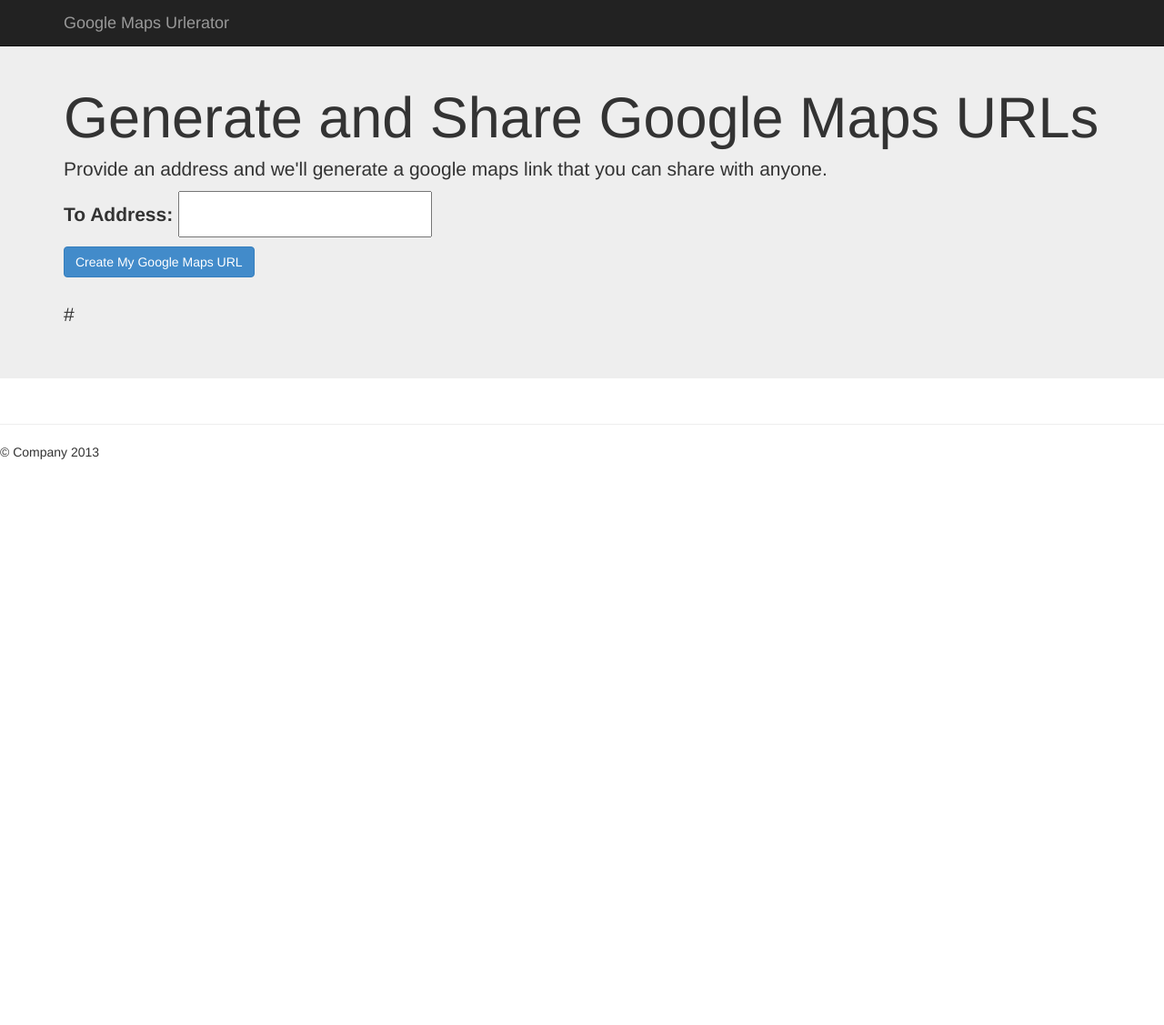
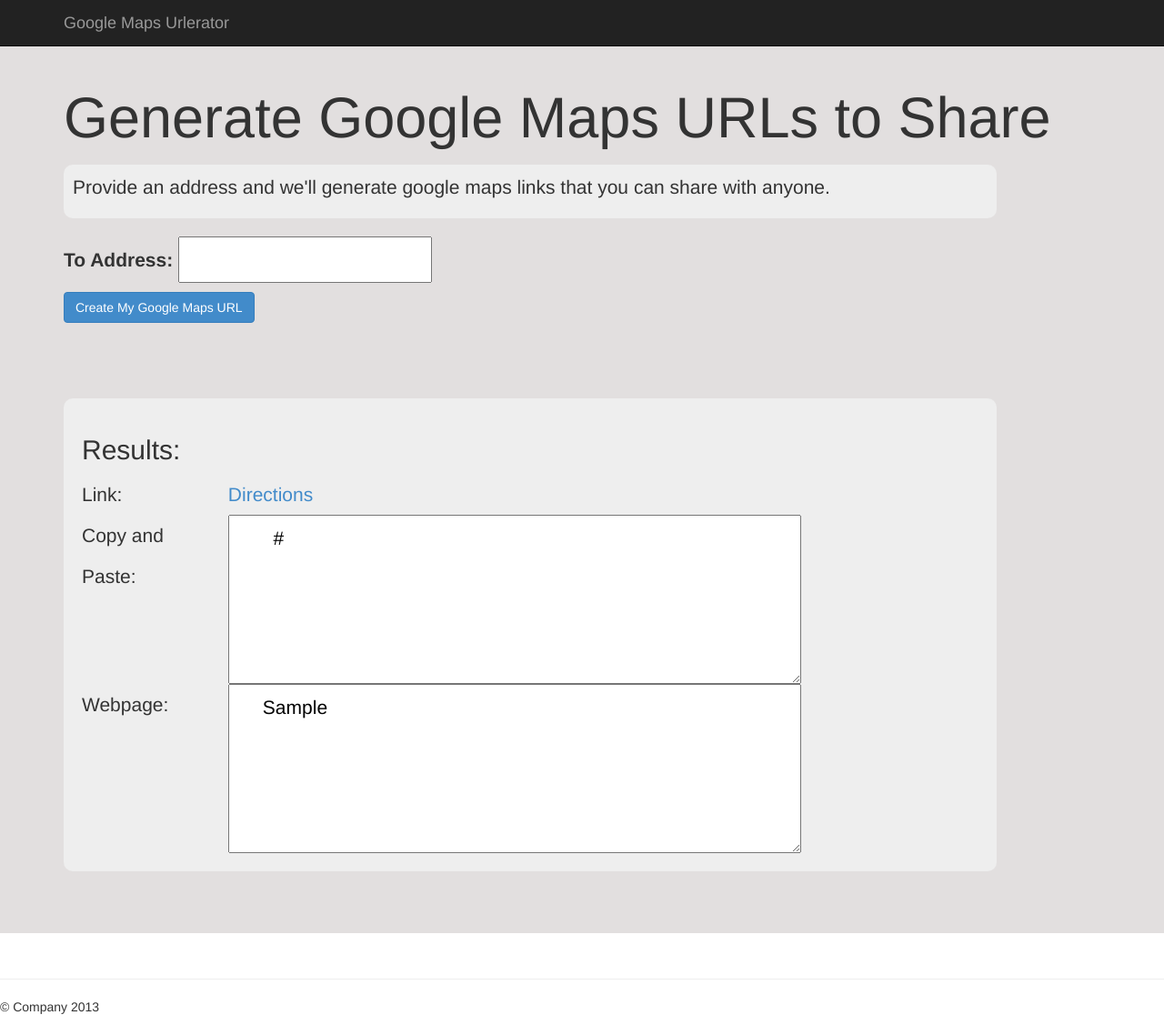
Before and after one commit to thedanotto/google-maps-urlerator, a Django app: template static/templates/home.html in a window 1280 px wide. Shown: the whole page at 91% size. Before the commit the page ends 505 px from the top, so only its background shows below. Run offline with Django 3.2, Linux system fonts and the light colour scheme; the template is opened without the code that fills it: most values are stand-ins (such as "Sample title", 1, 10 or a date in 2020); parts of the project's set-up code (start-up, migrations or seed data) failed here and were passed over; some libraries are stand-ins or nearby versions.

Commit message:
this site looks sexy now

```diff
--- a/static/static/css/custom.css
+++ b/static/static/css/custom.css
@@ -1,3 +1,30 @@
 div.jumbotron > .container {
     padding-top: 30px;
 }
+
+.jumbotron {
+    background-color: #E2DFDF;
+}
+
+.look-good {
+    width: 155px;
+    display: inline-block;
+}
+
+#diff {
+    background-color: #eeeeee;
+    padding: 10px;
+    border-radius: 10px;
+    margin: 20px 0px;
+}
+
+.output {
+    margin: 20px 0px;
+    padding: 20px;
+    border-radius: 10px;
+    background-color: #eeeeee;
+}
+
+.width-90 {
+    width: 90%;
+}
--- a/static/templates/base.html
+++ b/static/templates/base.html
@@ -71,5 +71,14 @@
     <!-- Placed at the end of the document so the pages load faster -->
     <script src="https://code.jquery.com/jquery-1.10.2.min.js"></script>
     <script src="{{ STATIC_URL }}js/bootstrap.js"></script>
+    <script>
+    $(document).ready(function(){
+      $('.scroll').click(function(e) {
+        $("body, html").animate({
+            scrollTop: $('#scroll').offset().top - 60
+            }, "slow")
+      });
+    });
+</script>
   </body>
 </html>
--- a/static/templates/home.html
+++ b/static/templates/home.html
@@ -3,18 +3,30 @@
 {% block jumbotron %}
         <div class="jumbotron">
       <div class="container">
-        <h1>Generate and Share Google Maps URLs</h1>
-        <p>Provide an address and we'll generate a google maps link that you can share with anyone.</p>
+        <h1>Generate Google Maps URLs to Share</h1>
+        <div id="diff" class="width-90">
+          <p>Provide an address and we'll generate google maps links that you can share with anyone.</p>
+        </div>
         <!-- <p>Perfect tool to help people get to the desired location</p> -->
 
-  <form class="search_form" action='{% url 'home' %}' method='POST'> {% csrf_token %}
+  <form class="search_form" action='{% url 'home' %}#scroll' method='POST'> {% csrf_token %}
     <div class="form-group">
         <label for="address">To Address:</label>&nbsp;<input type="text" name="address" /><br>
-        <input type="submit" class="btn btn-primary btn-md" value="Create My Google Maps URL" />
+        <input type="submit" class="btn btn-primary btn-md scroll" value="Create My Google Maps URL" />
     </div>
   </form>
-  {% if google_directions_url %}
-  {{ google_directions_url }}
+  {% if url_output %}
+    <div id="scroll"></div><br>
+    <div class="output width-90">
+      <h2>Results:</h2>
+      <span class="look-good">Link:</span> <a target="_" href="{{ url_output }}" >Directions</a><br>
+      <span class="look-good">Copy and Paste:</span> <textarea onClick="this.select();" rows="4" cols="50">
+        {{ url_output }}
+      </textarea><br>
+      <span class="look-good">Webpage:</span> <textarea onClick="this.select();" rows="4" cols="50">
+      {{ html_output }}
+      </textarea>
+    </div>
   {% endif %}
       </div>
     </div>
--- a/urlerator/views.py
+++ b/urlerator/views.py
@@ -9,12 +9,14 @@
 
     if request.POST:
         address = request.POST['address'] #it gets the post data by Name
+
         print address
-        google_directions_url = 'https://maps.google.com/maps?ie=UTF-8&gl=us&daddr=%s&f=d&fb=1&dirflg=d' %(address)
+        url_output = 'https://maps.google.com/maps?ie=UTF-8&gl=us&daddr=%s&f=d&fb=1&dirflg=d' %(address)
+        html_output = "<a href='%s'>Directions</a>" %(url_output)
         if url_form.is_valid():
             form1 = url_form.save(commit=False)
             form1.from_address = address
-            form1.url_output = google_directions_url
+            form1.url_output = url_output
             form1.save()
             print form1.id
     return render_to_response('home.html', locals(), context_instance=RequestContext(request))
```
